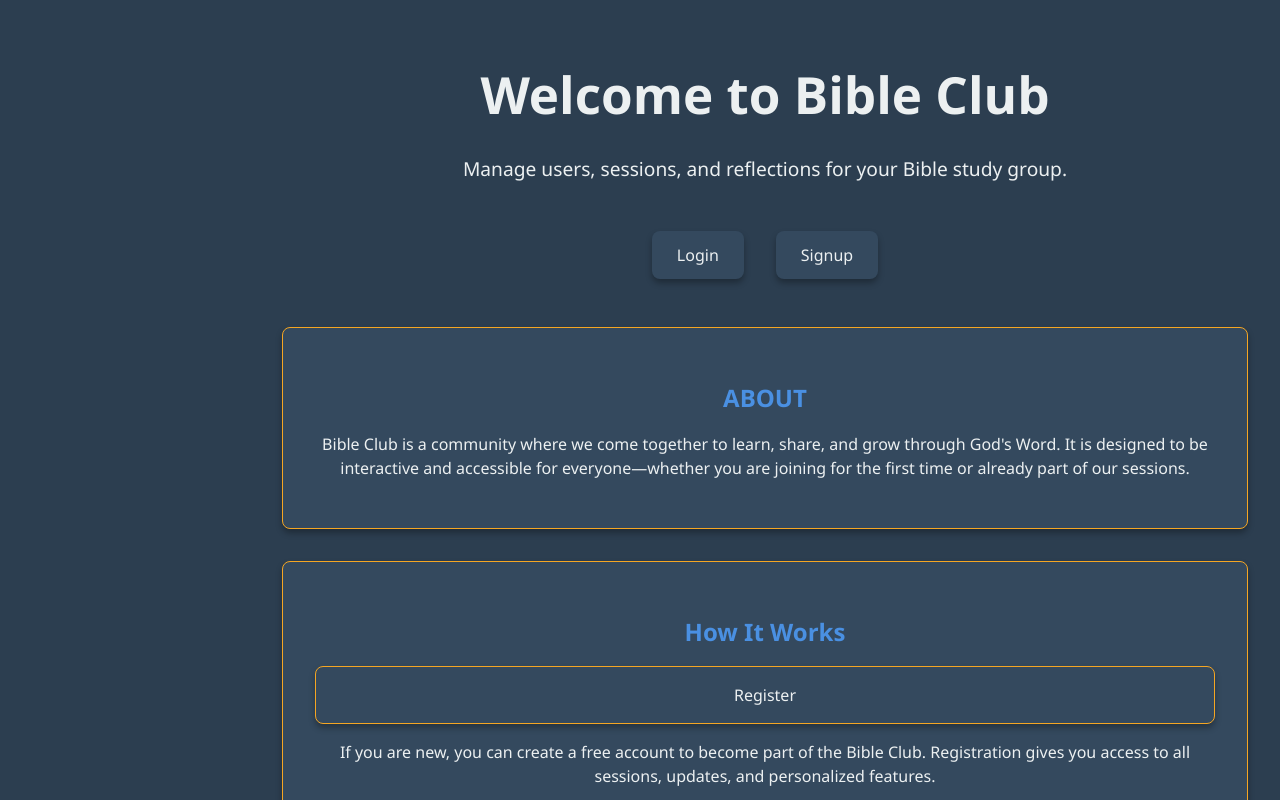
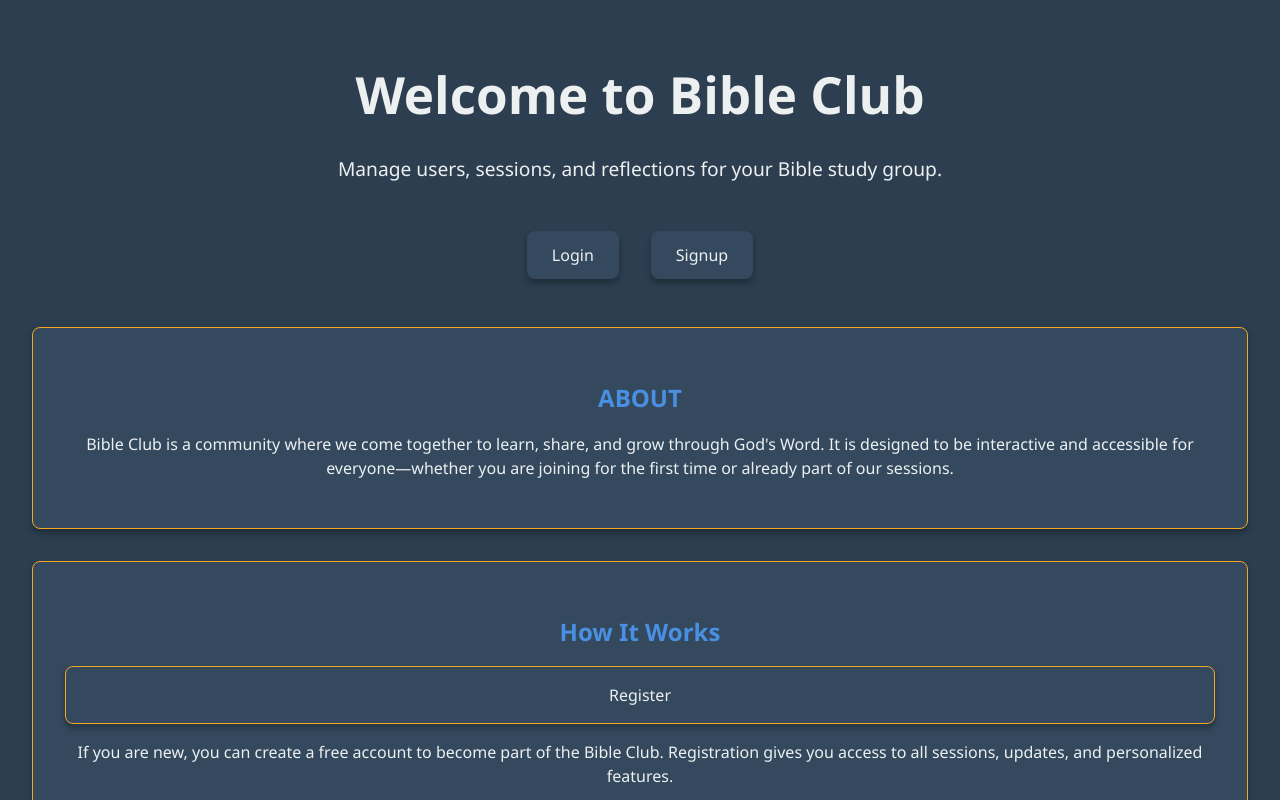
Before and after one commit to waweru-sdf/Bible-club, a React (Create React App) app in the folder client/: page / in a window 1280 px wide. Shown: the top 800 px of the page. Built offline with nearby package versions, Linux system fonts and the light colour scheme.

Commit message:
auth context configurations

```diff
--- a/client/src/App.css
+++ b/client/src/App.css
@@ -34,6 +34,10 @@
   flex: 1;
   margin-left: 250px;
   padding: 2rem;
+}
+
+.main-content.full-width {
+  margin-left: 0;
 }
 
 form {
--- a/client/src/App.js
+++ b/client/src/App.js
@@ -23,7 +23,7 @@ function App() {
           <button onClick={logout} style={{ marginTop: '2rem', width: '100%' }}>Logout</button>
         </div>
       )}
-      <div className="main-content">
+      <div className={`main-content ${user ? '' : 'full-width'}`}>
         <Routes>
           <Route path="/" element={<Home />} />
           <Route path="/login" element={<Login />} />
--- a/client/src/contexts/AuthContext.jsx
+++ b/client/src/contexts/AuthContext.jsx
@@ -21,6 +21,9 @@ export const AuthProvider = ({ children }) => {
         .then(data => {
           setUser(data[0])
           localStorage.setItem('user_id', data[0].id);
+        })
+        .catch(()=> {
+          localStorage.removeItem("token")
         })
       }
     };
```
Also changed, not shown: client/src/sessions/Sessions.jsx (line endings or trailing spaces).
